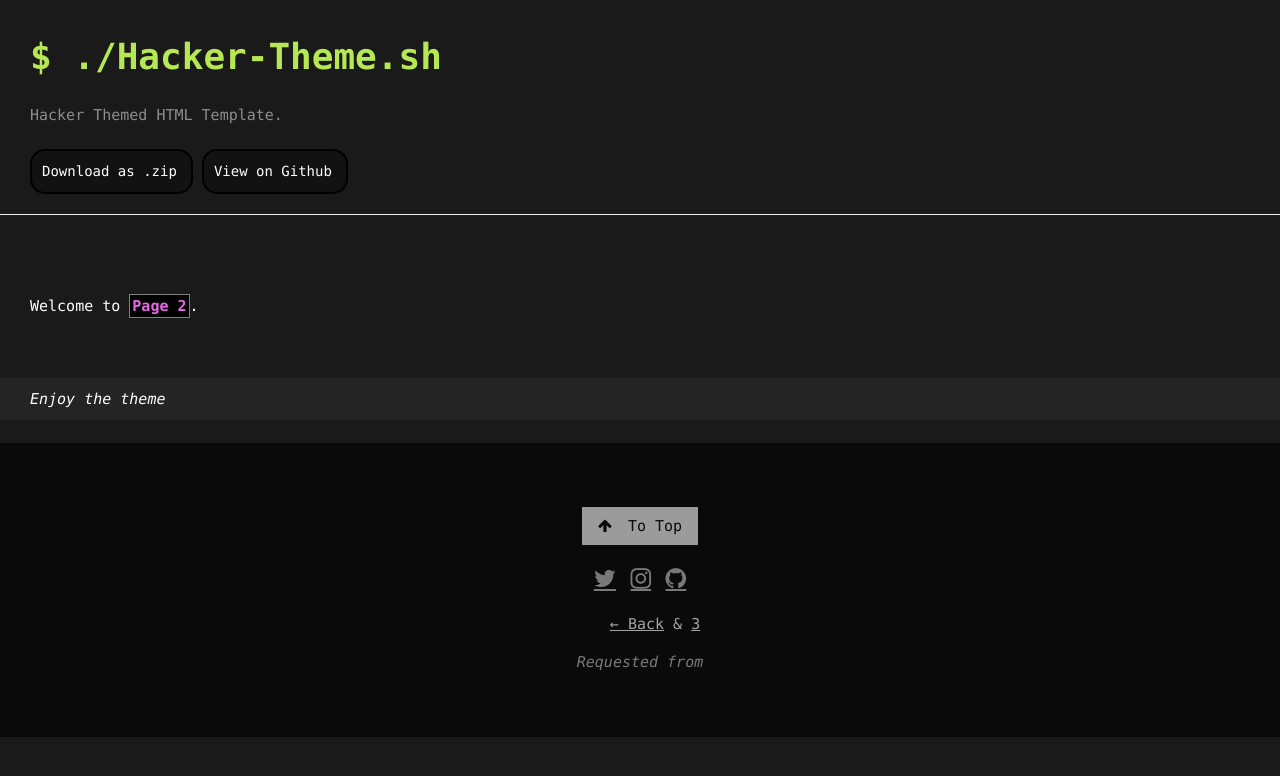
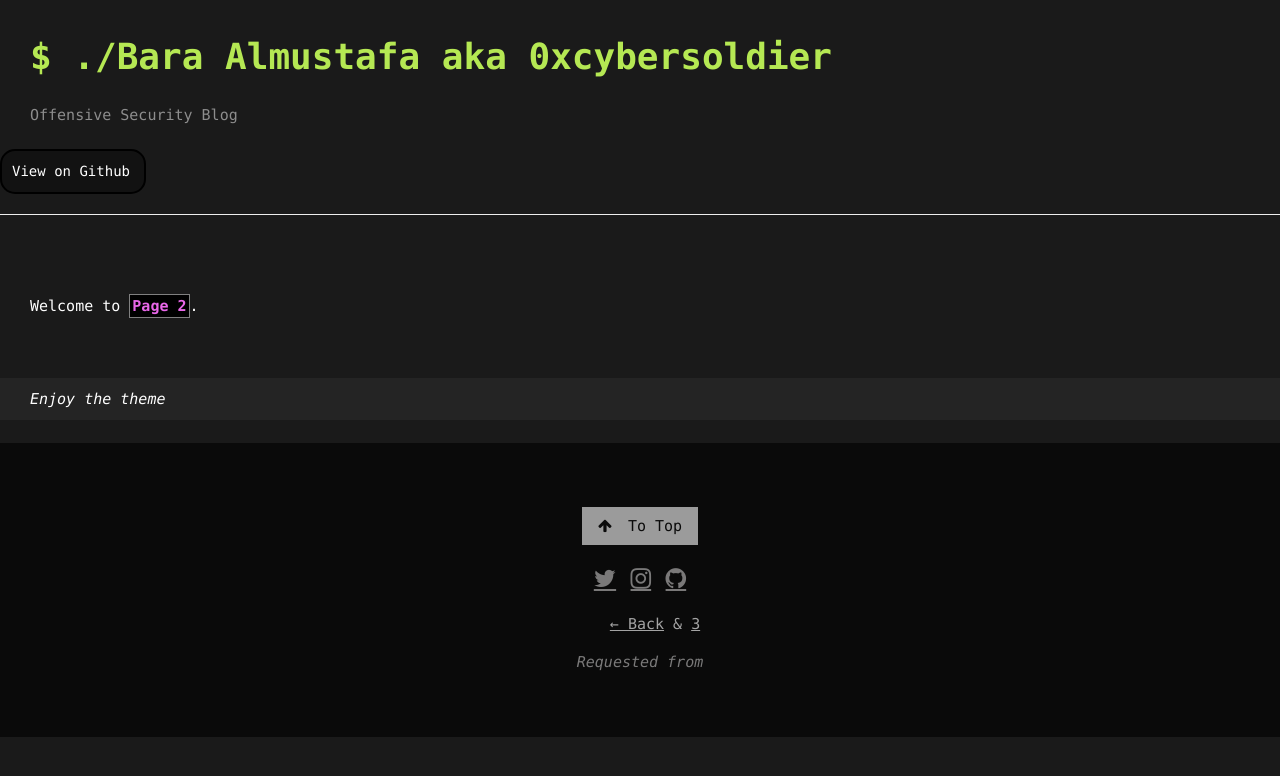
Before and after one commit to bara-almustafa/0xcybersoldier, a plain HTML site: page pages/hacker-theme-page2.html in a window 1280 px wide. Drawn offline with nearby package versions, Linux system fonts and the light colour scheme; no server answers.

Commit message:
Update hacker-theme-page2.html

```diff
--- a/pages/hacker-theme-page2.html
+++ b/pages/hacker-theme-page2.html
@@ -15,14 +15,14 @@
    <body>
       <h2></h2>
       <!-- heading 1 -->
-      <h1 class="bold topp left" > $ ./Hacker-Theme.sh</h1>
+      <h1 class="bold topp left" > $ ./Bara Almustafa aka 0xcybersoldier</h1>
       <h2></h2>
       <!-- gray text --->
-      <l class="gray left" >Hacker Themed HTML Template.</l>
+      <l class="gray left" >Offensive Security Blog</l>
       <br>
       </br>
       <!-- buttons -->
-      <a href="https://github.com/thelearn-tech/hacker-theme/archive/refs/heads/main.zip" class="button leftmar ">Download as .zip</a> <a href="https://github.com/thelearn-tech/hacker-theme" class="button ">View on Github</a>
+       <a href="https://github.com/bara-almustafa/bara-almustafa.github.io" class="button ">View on Github</a>
 
 
       <!-- horizontal rule -->
```
